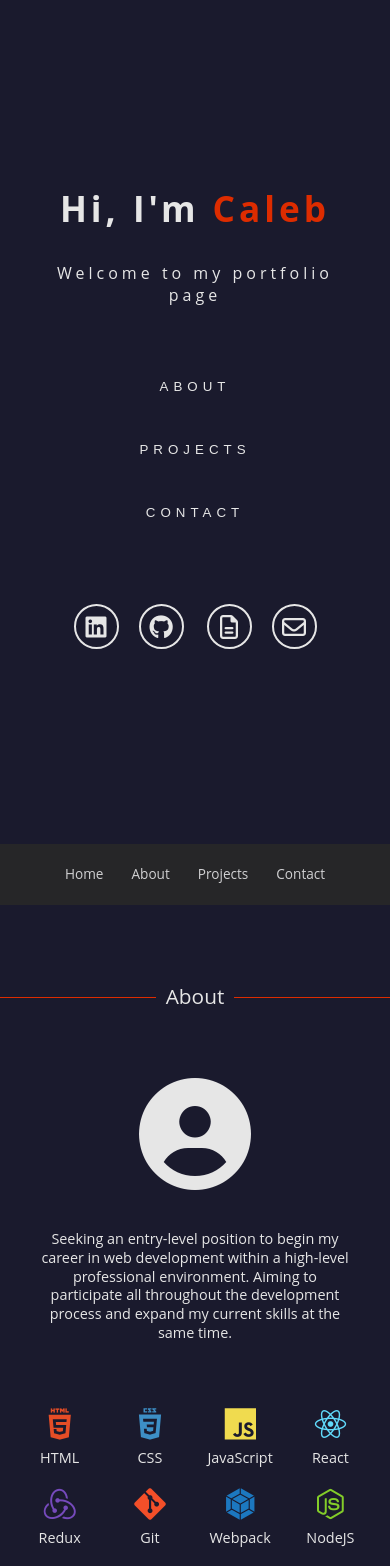
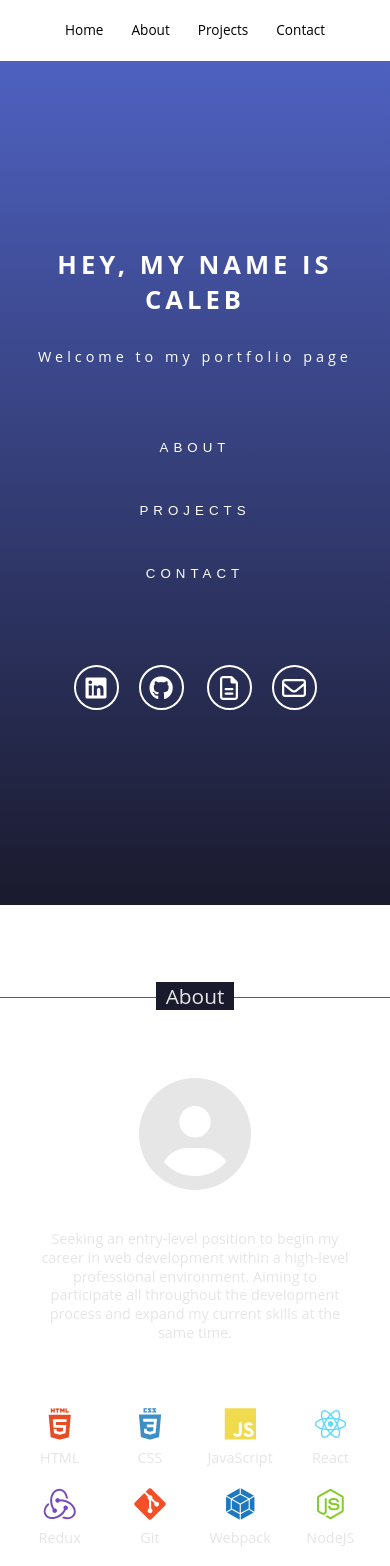
Before and after one commit to Swhag/old-portfolio, a React (Create React App) app: page / in a window 390 px wide. Shown: the top 1566 px of the page. Built offline with nearby package versions, Linux system fonts and the light colour scheme; the HTML template or start-up script is replaced by a standard one.

Commit message:
hero update

```diff
--- /dev/null
+++ b/my-portfolio/package.json
@@ -0,0 +1,5 @@
+{
+  "name": "my-portfolio",
+  "version": "0.1.0",
+  "private": true
+}
--- a/src/App.js
+++ b/src/App.js
@@ -23,6 +23,13 @@ function App() {
 
   return (
     <div className='App'>
+      <Navbar
+        scrollToSection={scrollToSection}
+        hero={hero}
+        about={about}
+        projects={projects}
+        contact={contact}
+      ></Navbar>
       <Hero
         scrollToSection={scrollToSection}
         hero={hero}
@@ -31,13 +38,7 @@ function App() {
         contact={contact}
       ></Hero>
       <SideLinks></SideLinks>
-      <Navbar
-        scrollToSection={scrollToSection}
-        hero={hero}
-        about={about}
-        projects={projects}
-        contact={contact}
-      ></Navbar>
+
       <About about={about}></About>
       <Projects projects={projects}></Projects>
       <Contact contact={contact}></Contact>
--- a/src/components/Hero.js
+++ b/src/components/Hero.js
@@ -7,9 +7,7 @@ function Hero(props) {
   return (
     <div className='hero' ref={hero}>
       <div className='hero-inner'>
-        <h1>
-          Hi, I'm <span>Caleb</span>
-        </h1>
+        <h1>HEY, MY NAME IS CALEB</h1>
         <p>Welcome to my portfolio page</p>
       </div>
       <div className='button-wrapper'>
--- a/src/styles/App.css
+++ b/src/styles/App.css
@@ -1,7 +1,8 @@
 :root {
   --primary-color: #1a1a2d;
+  /* --primary-color: #fff; */
   --secondary-color: #dd2c00;
-  --text-color: #e6e6e6;
+  --text-color: #fff;
 }
 
 * {
@@ -20,7 +21,6 @@ body {
   font-family: 'Open Sans', sans-serif;
   width: 100%;
   height: 100%;
-  background-color: #1a1a2d;
 }
 
 a:link {
--- a/src/styles/hero.css
+++ b/src/styles/hero.css
@@ -1,18 +1,18 @@
 .hero {
   width: 100%;
-  height: 100vh;
+  max-height: 100vh;
+  height: 70rem;
 
   display: flex;
   flex-direction: column;
   justify-content: center;
   align-items: center;
   gap: 60px;
+  background-image: linear-gradient(to bottom, #4e61c0, #1a1a2d);
 }
 
 .hero-inner {
   color: var(--text-color);
-  /* border-top: 1px solid var(--text-color);
-  border-bottom: 1px solid var(--text-color); */
 
   width: 700px;
   height: 300px;
@@ -27,17 +27,37 @@
 }
 
 .hero-inner h1 {
-  font-size: 4rem;
+  font-size: 2rem;
   text-align: center;
-}
-
-.hero-inner h1 span {
-  color: var(--secondary-color);
 }
 
 .hero-inner p {
   font-size: 1.4rem;
   text-align: center;
+}
+
+@media (max-width: 768px) {
+  .hero {
+    width: 100%;
+    max-height: 100vh;
+    height: 60rem;
+  }
+
+  .hero-inner {
+    width: 100%;
+    height: 100px;
+    padding: 48px 32px;
+    gap: 30px;
+    letter-spacing: 4px;
+  }
+
+  .hero-inner h1 {
+    font-size: 1.6rem;
+  }
+
+  .hero-inner p {
+    font-size: 0.9rem;
+  }
 }
 
 .button-wrapper {
@@ -76,22 +96,6 @@
 }
 
 @media (max-width: 768px) {
-  .hero-inner {
-    width: 100%;
-    height: 100px;
-    padding: 48px 32px;
-    gap: 30px;
-    letter-spacing: 4px;
-  }
-
-  .hero-inner h1 {
-    font-size: 2.2rem;
-  }
-
-  .hero-inner p {
-    font-size: 1rem;
-  }
-
   .button-wrapper {
     border-radius: 8px;
     display: flex;
@@ -131,26 +135,18 @@
 }
 
 .mobile-icons .fa-linkedin {
-  /* background-color: var(--text-color);
-  color: #0072b1; */
   color: var(--text-color);
 }
 
 .mobile-icons .fa-github {
-  /* background-color: var(--text-color);
-  color: #212121; */
   color: var(--text-color);
 }
 
 .mobile-icons .fa-file-lines {
-  /* background-color: var(--text-color);
-  color: #0088a3; */
   color: var(--text-color);
 }
 
 .mobile-icons .fa-envelope {
-  /* background-color: var(--text-color);
-  color: #424242; */
   color: var(--text-color);
 }
 
--- a/src/styles/navbar.css
+++ b/src/styles/navbar.css
@@ -1,13 +1,12 @@
 .navbar {
-  background-color: rgba(40, 40, 40, 1);
+  background-color: rgba(255, 255, 255, 1);
 
-  color: var(--text-color);
+  color: #000;
   width: 100%;
   font-size: 1.1rem;
-  opacity: 0.9;
 
   top: 0px;
-  padding: 12px 140px;
+  padding: 16px 140px;
   z-index: 10;
 
   display: flex;
```
